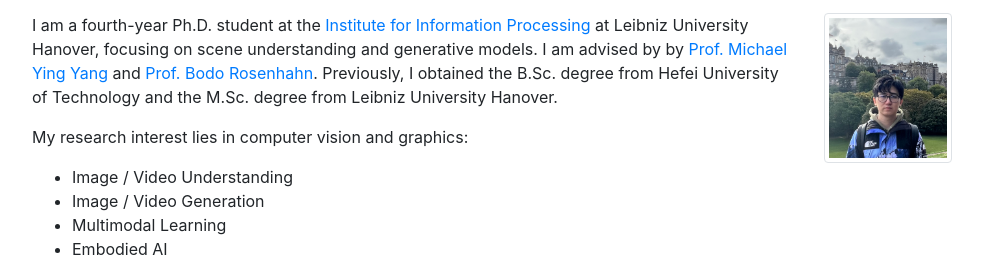
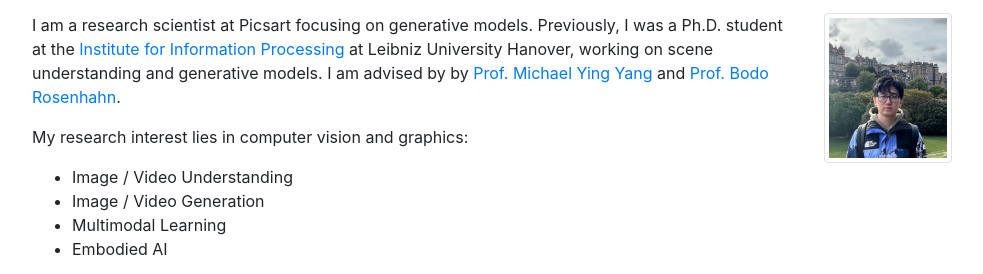
Before and after one commit to yrcong/yrcong, a plain HTML site: page index.html in a window 1280 px wide. Shown: the part 126-400 px from the top of the page, without its empty margins (148-1131 px from the left). Drawn offline with nearby package versions, Linux system fonts and the light colour scheme.

Commit message:
Update index.html

```diff
--- a/index.html
+++ b/index.html
@@ -29,10 +29,9 @@
                     <div class="col-md-10" style="">
 
                 <p>
-                    I am a fourth-year Ph.D. student at the <a href="https://www.tnt.uni-hannover.de/en/" target="_blank">Institute for Information Processing</a> at Leibniz University Hanover,
-                    focusing on scene understanding and generative models.
+                    I am a research scientist at Picsart focusing on generative models. Previously, I was a Ph.D. student at the <a href="https://www.tnt.uni-hannover.de/en/" target="_blank">Institute for Information Processing</a> at Leibniz University Hanover,
+                    working on scene understanding and generative models.
                     I am advised by by <a href="https://sites.google.com/site/michaelyingyang" target="_blank">Prof. Michael Ying Yang</a> and <a href="https://www.tnt.uni-hannover.de/en/staff/rosenhahn/" target="_blank">Prof. Bodo Rosenhahn</a>.
-                    Previously, I obtained the B.Sc. degree from Hefei University of Technology and the M.Sc. degree from Leibniz University Hanover.
                 </p>
                 <p>
                   My research interest lies in computer vision and graphics:
```
